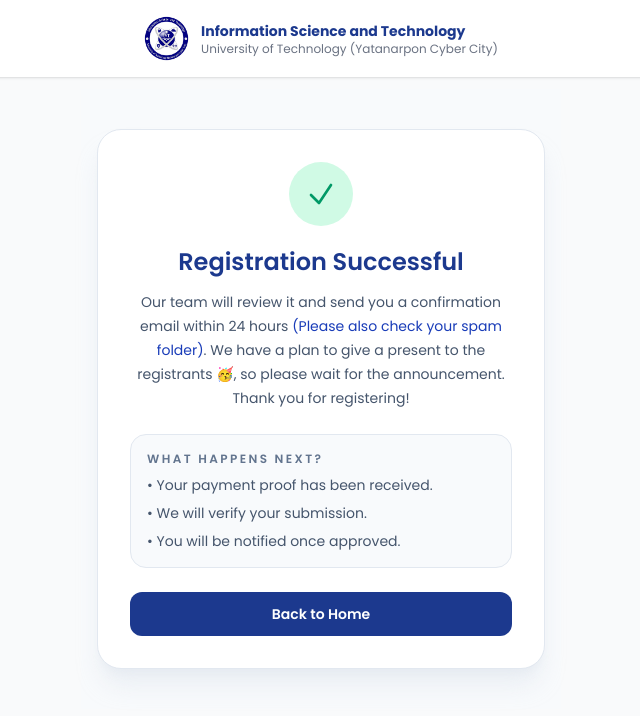
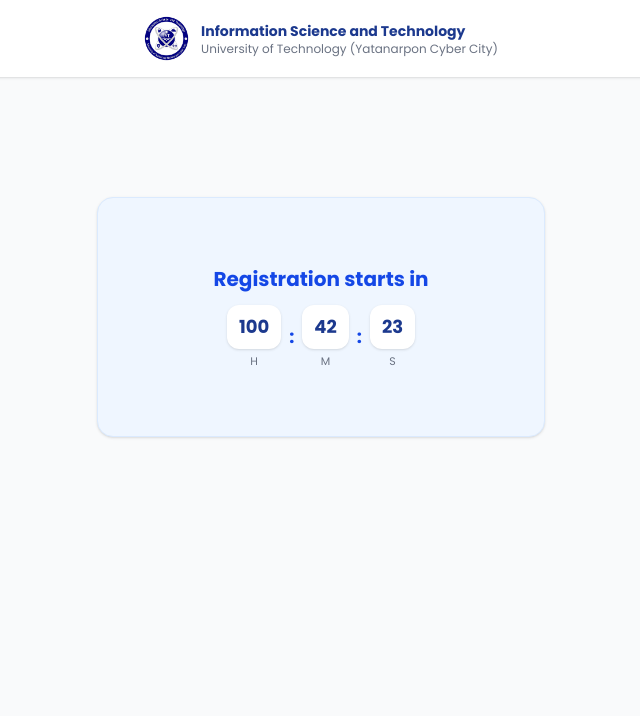
Before and after one commit to ZweLetYar/MajorJerseyRegistration, a Next.js app: page /success in a window 1280 px wide. Shown: the top 716 px of the page, without its empty margins (319-959 px from the left). Built offline with nearby package versions, Linux system fonts and the light colour scheme.

Commit message:
Include countdown and see the first 30 registrants

```diff
--- a/app/(root)/admin/dashboardyenom/page.tsx
+++ b/app/(root)/admin/dashboardyenom/page.tsx
@@ -104,6 +104,29 @@ function Page() {
       setUpdatingId(null);
     }
   };
+
+  //first 30 registrants
+
+  const oldest30Students = useMemo(() => {
+    return [...students]
+      .sort(
+        (a, b) =>
+          new Date(a.createdAt || 0).getTime() -
+          new Date(b.createdAt || 0).getTime(),
+      )
+      .slice(0, 30);
+  }, [students]);
+
+  const pageSize = 5;
+  const [page, setPage] = useState(1);
+
+  const paginatedStudents = useMemo(() => {
+    const reversed = [...oldest30Students].reverse();
+    const start = (page - 1) * pageSize;
+    return reversed.slice(start, start + pageSize);
+  }, [oldest30Students, page]);
+
+  const totalPages = Math.ceil(oldest30Students.length / pageSize);
 
   return (
     <div className="min-h-screen  px-3 py-4 text-slate-800 sm:px-4 sm:py-6">
@@ -223,6 +246,67 @@ function Page() {
                   </Link>
                 ))}
               </div>
+
+              <div className="rounded-2xl bg-white p-4 shadow-sm sm:p-6 mt-4">
+                <div className="mb-4 flex items-center justify-between">
+                  <h2 className="text-lg font-semibold text-blue-900">
+                    Recent Registrants
+                  </h2>
+
+                  <span className="text-xs text-slate-500">
+                    the first 30 registrants
+                  </span>
+                </div>
+
+                {/* List */}
+                <div className="space-y-2">
+                  {paginatedStudents.map((student) => (
+                    <div
+                      key={student._id}
+                      className="flex items-center justify-between rounded-xl border border-slate-200 px-3 py-2"
+                    >
+                      <div>
+                        <p className="text-sm font-medium text-slate-800">
+                          {student.name}
+                        </p>
+                        <p className="text-xs text-slate-500">
+                          Year: {student.year}
+                        </p>
+                      </div>
+
+                      <div className="text-right">
+                        <p className="text-sm font-semibold text-blue-900">
+                          {student.rollNo?.rollPrefix}-
+                          {student.rollNo?.rollNumber}
+                        </p>
+                      </div>
+                    </div>
+                  ))}
+                </div>
+
+                {/* Pagination */}
+                <div className="mt-4 flex items-center justify-between">
+                  <button
+                    onClick={() => setPage((p) => Math.max(1, p - 1))}
+                    disabled={page === 1}
+                    className="rounded-lg border border-slate-200 px-3 py-1 text-sm disabled:opacity-40"
+                  >
+                    Previous
+                  </button>
+
+                  <span className="text-xs text-slate-500">
+                    Page {page} of {totalPages || 1}
+                  </span>
+
+                  <button
+                    onClick={() => setPage((p) => Math.min(totalPages, p + 1))}
+                    disabled={page === totalPages}
+                    className="rounded-lg border border-slate-200 px-3 py-1 text-sm disabled:opacity-40"
+                  >
+                    Next
+                  </button>
+                </div>
+              </div>
             </section>
           )}
         </main>
--- a/app/(root)/layout.tsx
+++ b/app/(root)/layout.tsx
@@ -1,8 +1,10 @@
 import type { Metadata } from "next";
-import { Poppins, Geist, Geist_Mono } from "next/font/google";
+import { Poppins } from "next/font/google";
 import "../globals.css";
 import Header from "@/components/Header";
 import { Toaster } from "sonner";
+import CountDownTimer from "@/components/CountDownTimer";
+import RegistrationGate from "@/components/RegistrationGate";
 
 const poppins = Poppins({
   variable: "--font-poppins",
@@ -54,10 +56,13 @@ export default function RootLayout({
     <html lang="en" className={` ${poppins.variable} h-full antialiased`}>
       <body className={`${poppins.variable} flex flex-col bg-gray-50`}>
         <Header />
-        <main className="flex-1 flex justify-center px-4 py-3">
-          {children}
-          <Toaster richColors position="top-right" />
-        </main>
+
+        <RegistrationGate>
+          <main className="flex-1 flex justify-center px-4 py-3">
+            {children}
+            <Toaster richColors position="top-right" />
+          </main>
+        </RegistrationGate>
       </body>
     </html>
   );
--- a/app/(root)/success/page.tsx
+++ b/app/(root)/success/page.tsx
@@ -30,8 +30,8 @@ export default function SuccessPage() {
           <span className=" text-blue-800">
             (Please also check your spam folder)
           </span>
-          . We have a plan to give a present to the registrants 🥳, so please
-          wait for the announcement. Thank you for registering!
+          . We have a plan to give a present to the first 30 registrants 🥳, so
+          please wait for the announcement. Thank you for registering!
         </p>
 
         <div className="mt-6 rounded-2xl border border-slate-200 bg-slate-50 p-4 text-left">
--- /dev/null
+++ b/components/CountDownTimer.tsx
@@ -0,0 +1,145 @@
+// "use client";
+
+// import { useEffect, useState } from "react";
+
+// export default function CountDownTimer() {
+//   const targetDate = new Date("2026-06-15T20:39:01").getTime();
+
+//   const getTimeLeft = () => {
+//     const diff = targetDate - Date.now();
+
+//     if (diff <= 0) return null;
+
+//     return {
+//       hours: Math.floor(diff / (1000 * 60 * 60)),
+//       minutes: Math.floor((diff / (1000 * 60)) % 60),
+//       seconds: Math.floor((diff / 1000) % 60),
+//     };
+//   };
+
+//   const [timeLeft, setTimeLeft] = useState(getTimeLeft());
+
+//   useEffect(() => {
+//     const interval = setInterval(() => {
+//       setTimeLeft(getTimeLeft());
+//     }, 1000);
+
+//     return () => clearInterval(interval);
+//   }, []);
+
+//   if (!timeLeft) {
+//     return (
+//       <div className="rounded-2xl bg-red-50 px-4 py-3 text-center text-sm font-medium text-red-600">
+//         Registration Open / Closed
+//       </div>
+//     );
+//   }
+
+//   return (
+//     <div className="w-full rounded-2xl border border-blue-100 bg-blue-50 p-4 shadow-sm">
+//       {/* Label */}
+//       <p className="mb-3 text-center text-sm font-medium text-blue-700">
+//         Registration starts in
+//       </p>
+
+//       {/* Timer */}
+//       <div className="flex items-center justify-center gap-2">
+//         <TimeBlock value={timeLeft.hours} label="H" />
+//         <span className="text-lg font-bold text-blue-700">:</span>
+//         <TimeBlock value={timeLeft.minutes} label="M" />
+//         <span className="text-lg font-bold text-blue-700">:</span>
+//         <TimeBlock value={timeLeft.seconds} label="S" />
+//       </div>
+//     </div>
+//   );
+// }
+
+// function TimeBlock({ value, label }: { value: number; label: string }) {
+//   return (
+//     <div className="flex flex-col items-center">
+//       <div className="min-w-[44px] rounded-xl bg-white px-3 py-2 text-center text-lg font-bold text-blue-900 shadow">
+//         {String(value).padStart(2, "0")}
+//       </div>
+//       <span className="mt-1 text-[11px] font-medium text-gray-500">
+//         {label}
+//       </span>
+//     </div>
+//   );
+// }
+
+"use client";
+
+import { useEffect, useState } from "react";
+import TableSkeleton from "./TableSkeleton";
+
+export default function CountDownTimer() {
+  const targetDate = new Date("2026-06-15T20:44:01").getTime();
+
+  const [mounted, setMounted] = useState(false);
+
+  useEffect(() => {
+    setMounted(true);
+  }, []);
+
+  const getTimeLeft = () => {
+    const diff = targetDate - Date.now();
+
+    if (diff <= 0) return null;
+
+    return {
+      hours: Math.floor(diff / (1000 * 60 * 60)),
+      minutes: Math.floor((diff / (1000 * 60)) % 60),
+      seconds: Math.floor((diff / 1000) % 60),
+    };
+  };
+
+  const [timeLeft, setTimeLeft] = useState<any>(null);
+
+  useEffect(() => {
+    if (!mounted) return;
+
+    setTimeLeft(getTimeLeft());
+
+    const interval = setInterval(() => {
+      setTimeLeft(getTimeLeft());
+    }, 1000);
+
+    return () => clearInterval(interval);
+  }, [mounted]);
+
+  // ✅ IMPORTANT: prevent hydration mismatch
+  if (!mounted || !timeLeft) {
+    return (
+      <div className="w-full rounded-2xl border border-white bg-blue-50 p-4 text-center">
+        <TableSkeleton />
+      </div>
+    );
+  }
+
+  return (
+    <div className="w-full flex flex-col items-center justify-center h-[240px] rounded-2xl border border-blue-100 bg-blue-50 p-4 shadow-sm">
+      <p className="mb-3 text-center text-xl font-bold text-blue-700">
+        Registration starts in
+      </p>
+
+      <div className="flex items-center justify-center gap-2">
+        <TimeBlock value={timeLeft.hours} label="H" />
+        <span className="text-lg font-bold text-blue-700">:</span>
+        <TimeBlock value={timeLeft.minutes} label="M" />
+        <span className="text-lg font-bold text-blue-700">:</span>
+        <TimeBlock value={timeLeft.seconds} label="S" />
+      </div>
+    </div>
+  );
+}
+
+function TimeBlock({ value, label }: { value: number; label: string }) {
+  return (
+    <div className="flex flex-col items-center">
+      <div className="min-w-[44px] rounded-xl bg-white px-3 py-2 text-center text-lg font-bold text-blue-900 shadow">
+        {String(value).padStart(2, "0")}
+      </div>
+      <span className="mt-1 text-[11px] text-gray-500">{label}</span>
+    </div>
+  );
+}
--- /dev/null
+++ b/components/RegistrationGate.tsx
@@ -0,0 +1,41 @@
+"use client";
+
+import { useEffect, useState } from "react";
+import CountDownTimer from "@/components/CountDownTimer";
+
+export default function RegistrationGate({
+  children,
+}: {
+  children: React.ReactNode;
+}) {
+  const targetDate = new Date("2026-06-15T20:44:01").getTime();
+
+  const [isOpen, setIsOpen] = useState(false);
+
+  useEffect(() => {
+    const check = () => {
+      if (Date.now() >= targetDate) {
+        setIsOpen(true);
+      }
+    };
+
+    check(); // initial check
+    const interval = setInterval(check, 1000);
+
+    return () => clearInterval(interval);
+  }, []);
+
+  // 🔒 Before open → show only countdown
+  if (!isOpen) {
+    return (
+      <div className="flex min-h-[60vh] items-center justify-center px-4">
+        <div className="w-full max-w-md">
+          <CountDownTimer />
+        </div>
+      </div>
+    );
+  }
+
+  // 🔓 After open → show main app
+  return <>{children}</>;
+}
--- /dev/null
+++ b/components/TableSkeleton.tsx
@@ -0,0 +1,14 @@
+import Skeleton from "react-loading-skeleton";
+import "react-loading-skeleton/dist/skeleton.css";
+
+export default function TableSkeleton() {
+  return (
+    <div className="space-y-2">
+      {Array(5)
+        .fill(0)
+        .map((_, i) => (
+          <Skeleton key={i} height={50} />
+        ))}
+    </div>
+  );
+}
--- a/package.json
+++ b/package.json
@@ -16,6 +16,7 @@
     "nodemailer": "^8.0.11",
     "react": "19.2.4",
     "react-dom": "19.2.4",
+    "react-loading-skeleton": "^3.5.0",
     "sonner": "^2.0.7",
     "uploadthing": "^7.7.4"
   },
```
Also changed, not shown: 1 other file (tests, documents, lock files or other folders).
